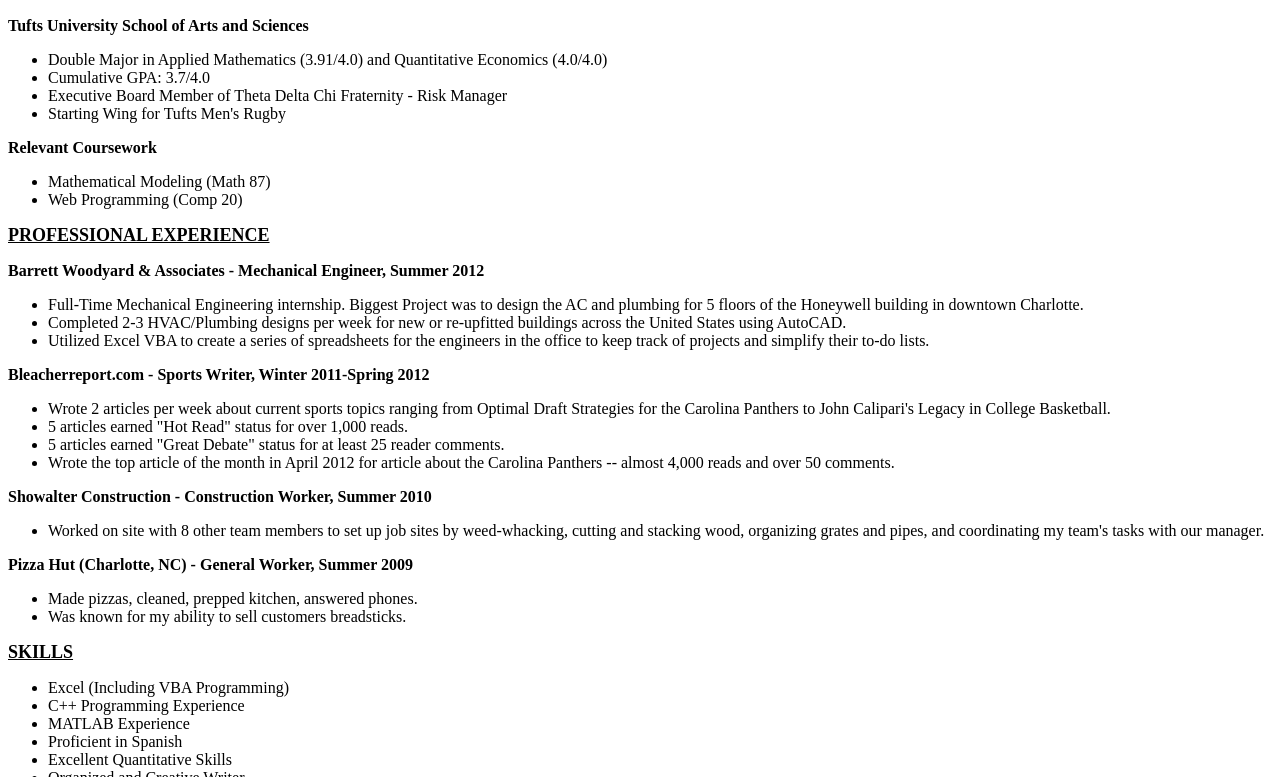
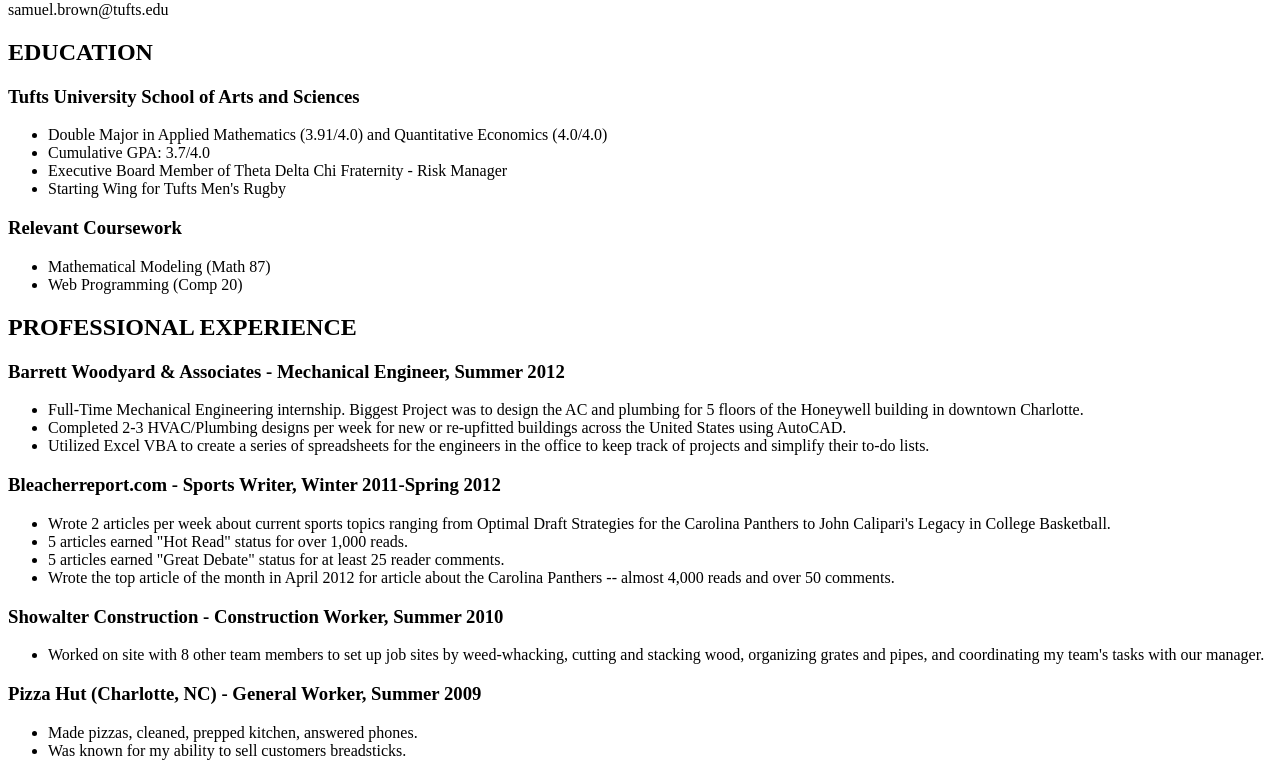
Before and after one commit to sbrown09/sbrown09.github.com, a plain HTML site: page resume.html in a window 1280 px wide. Shown: the part 79-856 px from the top of the page. Drawn offline with Linux system fonts and the light colour scheme; files that its build step writes are made by us from their sources; files whose address does not match are found by name.

Commit message:
Added E-mail

```diff
--- a/resume.html
+++ b/resume.html
@@ -4,14 +4,16 @@
 
 <head>
 <title>Sammy Brown</title>
-<link href="/Users/sbrown/github/stylesheets/resume1.css" rel="stylesheet" />
+<link href="CSS/simple.css" rel="stylesheet" />
 </head>
 
 <body>
 
 <h1>Sammy Brown</h1>
-<p><span class="section">EDUCATION</h2>
-<p><span class="title">Tufts University School of Arts and Sciences</p>
+<p id="ital">samuel.brown@tufts.edu</p>
+
+<h2>EDUCATION</h2>
+<h3>Tufts University School of Arts and Sciences</h3>
 <ul>
 <li>Double Major in Applied Mathematics (3.91/4.0) and Quantitative Economics (4.0/4.0)</li>
 <li>Cumulative GPA: 3.7/4.0</li>
@@ -19,21 +21,21 @@
 <li>Starting Wing for Tufts Men's Rugby</li>
 </ul>
 
-<p><span class="title">Relevant Coursework</span></p>
+<h3>Relevant Coursework</h3>
 <ul>
 <li>Mathematical Modeling (Math 87)</li>
 <li>Web Programming (Comp 20)</li>
 </ul>
 
-<p><span class="section">PROFESSIONAL EXPERIENCE</span></p>
-<p><span class="title">Barrett Woodyard & Associates - Mechanical Engineer, Summer 2012</span></p>
+<h2>PROFESSIONAL EXPERIENCE</h2>
+<h3>Barrett Woodyard & Associates - Mechanical Engineer, Summer 2012</h3>
 <ul>
 <li>Full-Time Mechanical Engineering internship. Biggest Project was to design the AC and plumbing for 5 floors of the Honeywell building in downtown Charlotte.</li>
 <li>Completed 2-3 HVAC/Plumbing designs per week for new or re-upfitted buildings across the United States using AutoCAD.</li>
 <li>Utilized Excel VBA to create a series of spreadsheets for the engineers in the office to keep track of projects and simplify their to-do lists.</li>
 </ul>
 
-<p><span class="title">Bleacherreport.com - Sports Writer, Winter 2011-Spring 2012</span></p>
+<h3>Bleacherreport.com - Sports Writer, Winter 2011-Spring 2012</h3>
 <ul>
 <li>Wrote 2 articles per week about current sports topics ranging from Optimal Draft Strategies for the Carolina Panthers to John Calipari's Legacy in College Basketball.</li>
 <li>5 articles earned "Hot Read" status for over 1,000 reads.</li>
@@ -41,18 +43,18 @@
 <li>Wrote the top article of the month in April 2012 for article about the Carolina Panthers -- almost 4,000 reads and over 50 comments.</li>
 </ul>
 
-<p><span class="title">Showalter Construction - Construction Worker, Summer 2010</span></p>
+<h3>Showalter Construction - Construction Worker, Summer 2010</h3>
 <ul>
 <li>Worked on site with 8 other team members to set up job sites by weed-whacking, cutting and stacking wood, organizing grates and pipes, and coordinating my team's tasks with our manager.</li>
 </ul>
 
-<p><span class="title">Pizza Hut (Charlotte, NC) - General Worker, Summer 2009</span></p>
+<h3>Pizza Hut (Charlotte, NC) - General Worker, Summer 2009</h3>
 <ul>
 <li>Made pizzas, cleaned, prepped kitchen, answered phones.</li>
 <li>Was known for my ability to sell customers breadsticks.</li>
 </ul>
 
-<p><span class="section">SKILLS</span></p>
+<h2>SKILLS</h2>
 <ul>
 <li>Excel (Including VBA Programming)</li>
 <li>C++ Programming Experience</li>
@@ -62,7 +64,7 @@
 <li>Organized and Creative Writer</li>
 </ul>
 
-<p><span class="section">INTERESTS</span></p>
+<h2>INTERESTS</h2>
 <ul>
 <li>Rugby</li>
 <li>Skiing</li>
```
